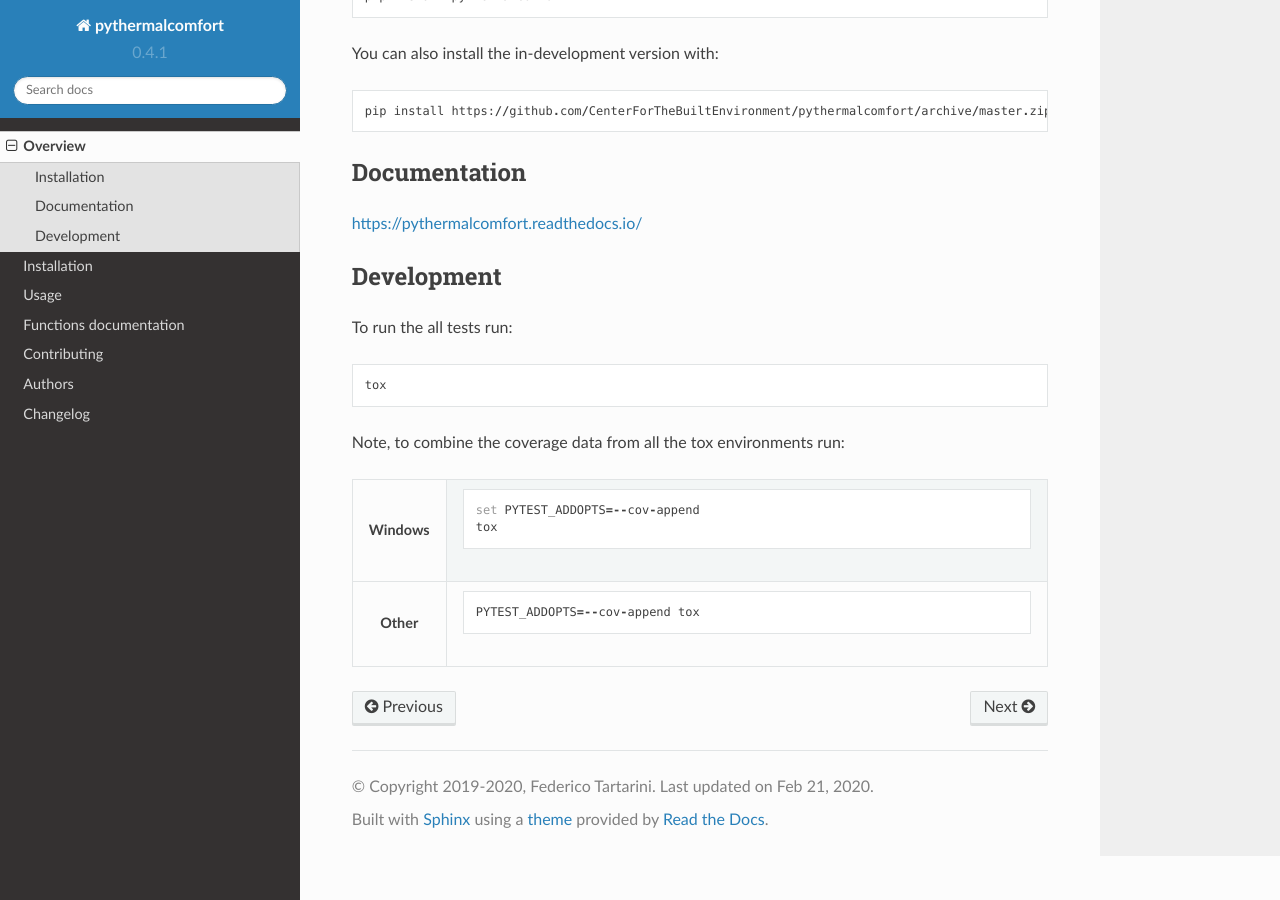
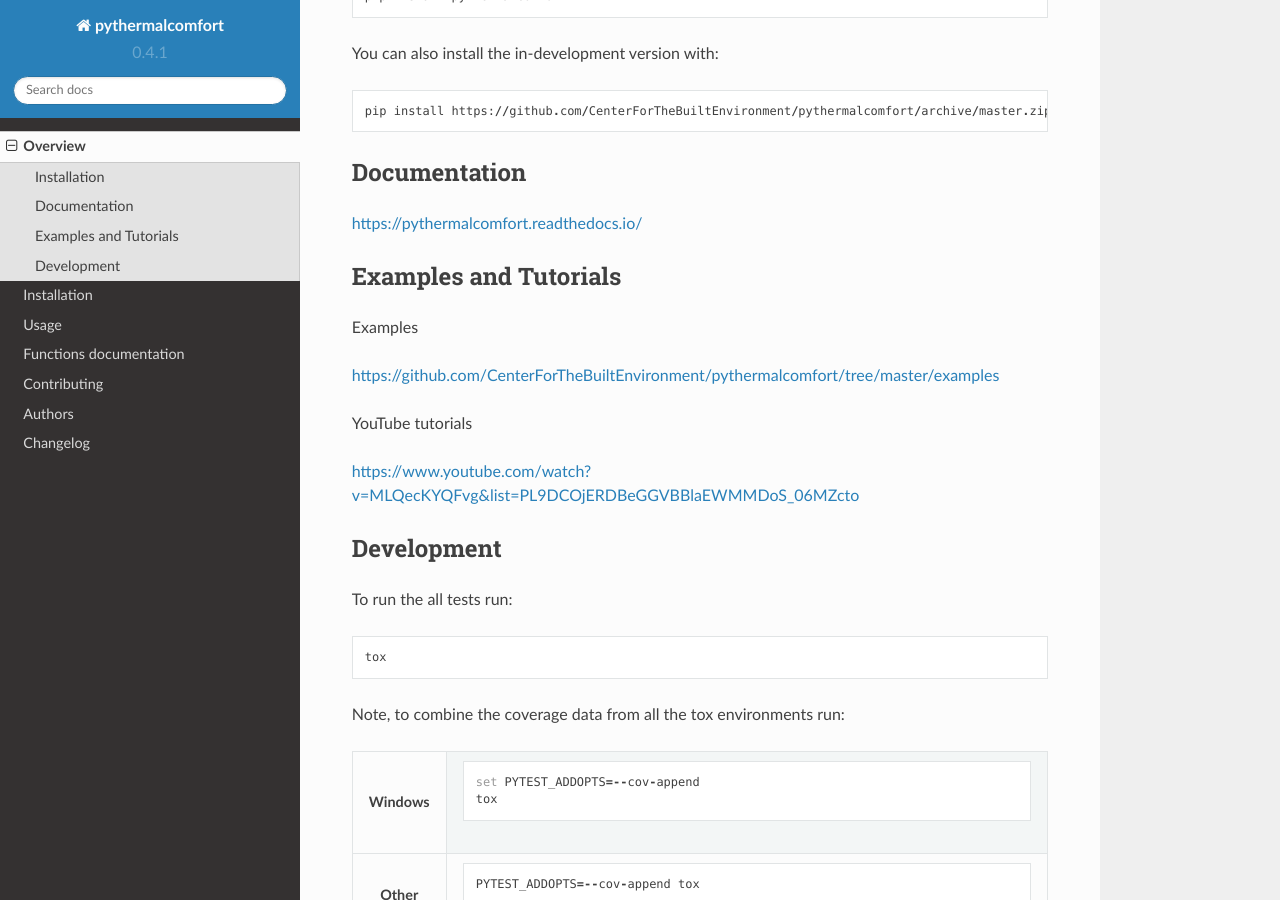
Before and after one commit to CenterForTheBuiltEnvironment/pythermalcomfort, a Sphinx documentation site: the page built from docs/readme.rst, in a window 1280 px wide and 900 px high, scrolled down 625 px. Built offline with Sphinx 7.4.7 and the Read the Docs theme 2.0.0, drawn with Linux system fonts in a browser that asks for light colours.

Commit message:
added links to YouTube tutorials and Examples

```diff
--- a/README.rst
+++ b/README.rst
@@ -84,6 +84,18 @@
 https://pythermalcomfort.readthedocs.io/
 
 
+Examples and Tutorials
+======================
+
+Examples
+
+https://github.com/CenterForTheBuiltEnvironment/pythermalcomfort/tree/master/examples
+
+YouTube tutorials
+
+https://www.youtube.com/watch?v=MLQecKYQFvg&list=PL9DCOjERDBeGGVBBlaEWMMDoS_06MZcto
+
+
 Development
 ===========
 
--- a/docs/usage.rst
+++ b/docs/usage.rst
@@ -2,6 +2,10 @@
 Usage
 =====
 
-To use pythermalcomfort in a project::
+Examples
 
-	import pythermalcomfort
+https://github.com/CenterForTheBuiltEnvironment/pythermalcomfort/tree/master/examples
+
+YouTube tutorials
+
+https://www.youtube.com/watch?v=MLQecKYQFvg&list=PL9DCOjERDBeGGVBBlaEWMMDoS_06MZcto
```
